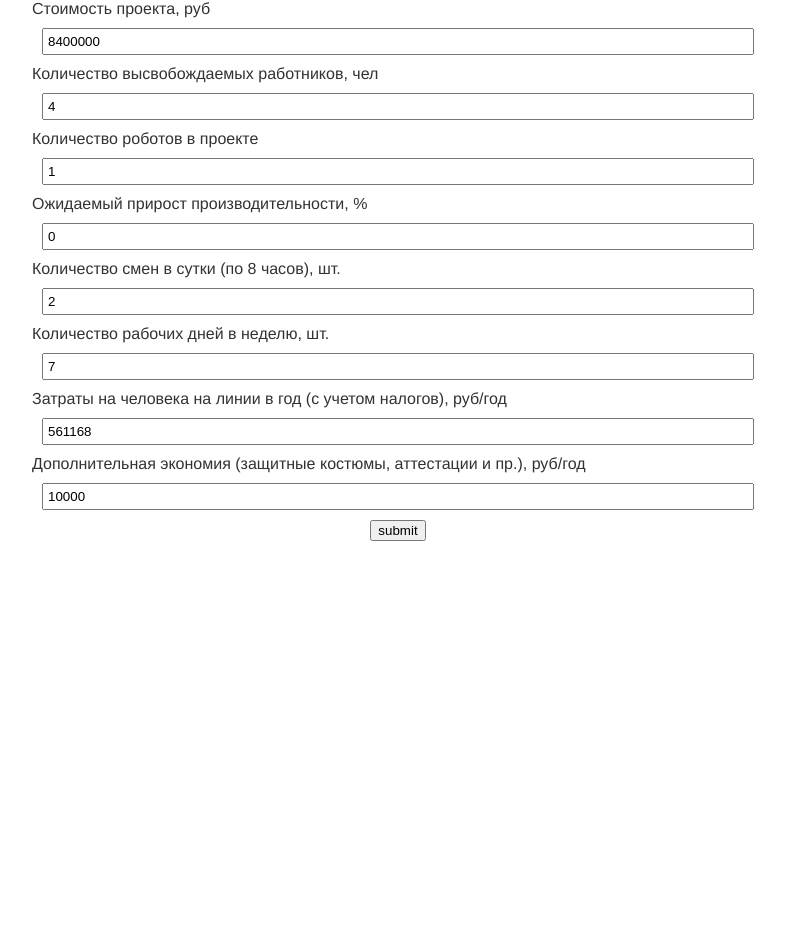
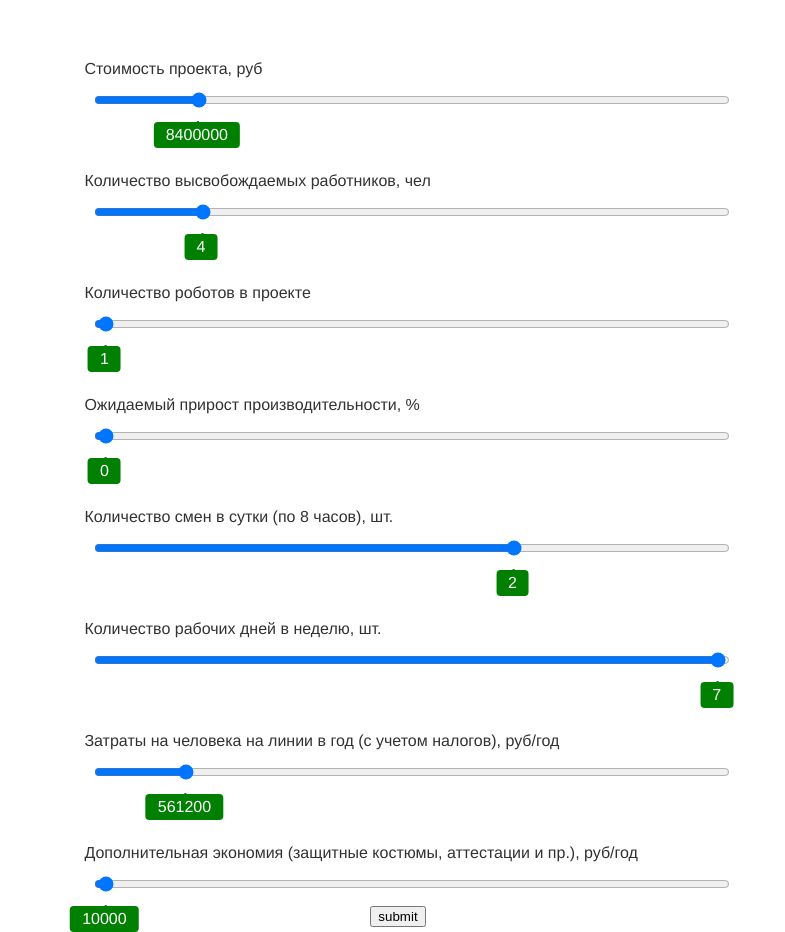
Before and after one commit to lazy-ocean/inspair-calculations-table, a plain HTML site: page index.html in a window 1280 px wide. Shown: the whole page, without its empty margins (242-1027 px from the left). Before the commit the page ends 800 px from the top, so only its background shows below. Drawn offline with Linux system fonts and the light colour scheme.

Commit message:
Change form to ranges with value lables

```diff
--- a/index.html
+++ b/index.html
@@ -5,8 +5,11 @@
     <link rel="stylesheet" href="./main.css" />
   </head>
   <body>
-    <form class="form" id="form" method="POST"></form>
-    <button type="submit" form="form" class="submit-btn">submit</button>
+    <div class="form-container">
+      <form class="form" id="form" method="POST"></form>
+      <button type="submit" form="form" class="submit-btn">submit</button>
+    </div>
+
     <ul class="information">
       <li>1 робот потребляет 5 кВт в час</li>
       <li>Ежегодное обслуживание робота — 120 000 ₽</li>
--- a/main.css
+++ b/main.css
@@ -1,5 +1,5 @@
 body {
-  background: white; /* try type yellow */
+  background: white;
   color: #323232;
 
   margin: 0;
@@ -9,13 +9,22 @@ body {
   justify-content: center;
 
   font-family: Helvetica neue, roboto;
-  display: flex;
   flex-direction: column;
 }
 
+.form-container {
+  width: 70%;
+  display: flex;
+  flex-flow: column;
+  align-items: center;
+}
+
+.form {
+  width: 70%;
+}
 .form-field {
   display: block;
-  width: 700px;
+  width: 100%;
   margin: 10px;
   padding: 4px;
 }
@@ -28,3 +37,29 @@ body {
 .information {
   display: none;
 }
+
+.form--item {
+  margin-top: 60px;
+  position: relative;
+}
+
+/* BUBBLE FOR THE FORM INPUTS */
+.bubble {
+  background: green;
+  color: white;
+  padding: 4px 12px;
+  position: absolute;
+  border-radius: 4px;
+  left: 50%;
+  transform: translateX(-50%);
+}
+
+.bubble::after {
+  content: "";
+  position: absolute;
+  width: 2px;
+  height: 2px;
+  background: green;
+  top: -1px;
+  left: 50%;
+}
--- a/main.js
+++ b/main.js
@@ -6,17 +6,18 @@ const schema = {
   ProjectPrice: {
     label: "Стоимость проекта, руб",
     placeholder: 0,
-    type: "number",
+    type: "range",
     required: true,
     min: 1000000,
     max: 50000000,
     // TEST
     value: 8400000,
+    step: 1000,
   },
   FiredEmployees: {
     label: "Количество высвобождаемых работников, чел",
     placeholder: 0,
-    type: "number",
+    type: "range",
     min: 1,
     max: 20,
     required: true,
@@ -26,7 +27,7 @@ const schema = {
   Robots: {
     label: "Количество роботов в проекте",
     placeholder: 0,
-    type: "number",
+    type: "range",
     min: 1,
     max: 5,
     required: true,
@@ -36,7 +37,7 @@ const schema = {
   Performance: {
     label: "Ожидаемый прирост производительности, %",
     placeholder: 0,
-    type: "number",
+    type: "range",
     required: true,
     min: 0,
     max: 100,
@@ -46,7 +47,7 @@ const schema = {
   Shifts: {
     label: "Количество смен в сутки (по 8 часов), шт.",
     placeholder: 0,
-    type: "number",
+    type: "range",
     required: true,
     min: 0,
     max: 3,
@@ -56,7 +57,7 @@ const schema = {
   WorkingDays: {
     label: "Количество рабочих дней в неделю, шт.",
     placeholder: 0,
-    type: "number",
+    type: "range",
     required: true,
     min: 1,
     max: 7,
@@ -66,18 +67,19 @@ const schema = {
   CostsPerPerson: {
     label: "Затраты на человека на линии в год (с учетом налогов), руб/год",
     placeholder: 0,
-    type: "number",
+    type: "range",
     required: true,
     min: 420000,
     max: 1500000,
     // TEST
     value: 561168,
+    step: 100,
   },
   Savings: {
     label:
       "Дополнительная экономия (защитные костюмы, аттестации и пр.), руб/год",
     placeholder: 0,
-    type: "number",
+    type: "range",
     required: true,
     min: 10000,
     max: 100000,
@@ -100,14 +102,29 @@ const nodes = Object.keys(schema).map((item) => {
       return acc + `${key}="${value[key]}"`;
     }, "") + `class="${CLASSNAMES.inputs}" name="${item}"`;
   let name = value["label"];
-  let element = createElementFromHTML(`<label for="${item}">${name}</label>`);
-  let label = createElementFromHTML(`<input ${attrs} /><br />`);
-  return { element, label };
+  let label = createElementFromHTML(
+    `<label class="form--label" for="${item}">${name}</label>`
+  );
+  let element = createElementFromHTML(`<input ${attrs} /><br />`);
+  let output = createElementFromHTML(
+    `<output class="bubble bubble--${item}"></output>`
+  );
+  return { item, element, label, output };
 });
 
 nodes.forEach((node) => {
-  form.append(node.element);
-  form.append(node.label);
+  form.append(
+    createElementFromHTML(
+      `<div class= 'form--item form--item-${node.item}'></div>`
+    )
+  );
+  const item = document.querySelector(`.form--item-${node.item}`);
+  item.append(node.label);
+  item.append(node.element);
+  item.append(node.output);
+  //form.append(node.label);
+  //form.append(node.element);
+  //form.append(node.output);
 });
 
 ////////////////////////////// ВАЛИДАЦИЯ
@@ -309,3 +326,25 @@ let paybackFunc = (table) => {
   console.log(plural(paybackYears, paybackMonths));
   return plural(paybackYears, paybackMonths);
 };
+
+////// BUBBLES FOR THE FORM
+const allScales = document.querySelectorAll(".form--item");
+allScales.forEach((item) => {
+  const scale = item.querySelector(".form-field");
+  const bubble = item.querySelector(".bubble");
+
+  scale.addEventListener("input", () => {
+    setBubble(scale, bubble);
+  });
+  setBubble(scale, bubble);
+});
+
+function setBubble(scale, bubble) {
+  const value = scale.value;
+  const min = scale.min;
+  const max = scale.max;
+  const newValue = Number(((value - min) * 100) / (max - min));
+  console.log(newValue);
+  bubble.innerHTML = value;
+  bubble.style.left = `calc(${newValue}% + (${20 - newValue * 0.15}px))`;
+}
```
